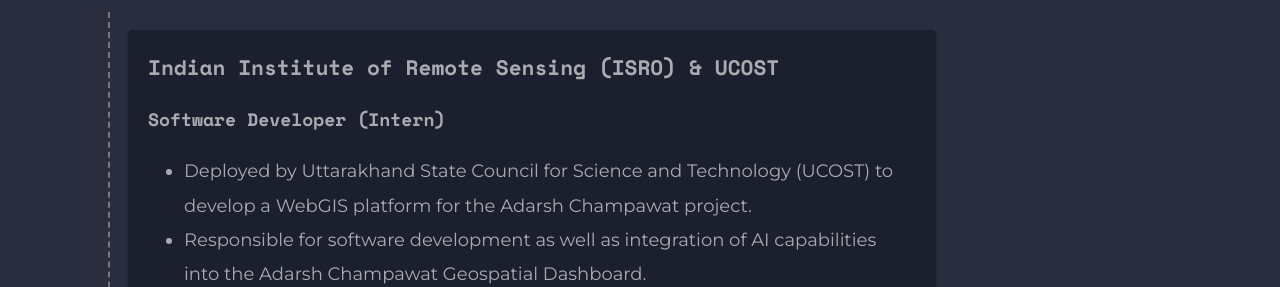
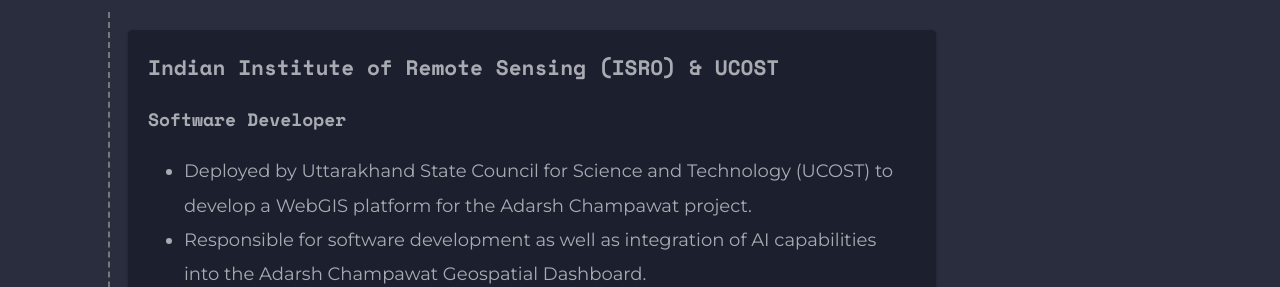
Before and after one commit to sharadcodes/sharadcodes.github.io, a Jekyll site: the page built from experience.md, in a window 1280 px wide. Shown: the part 575-862 px from the top of the page. Built offline with Jekyll 4.4.1, drawn with Linux system fonts in a browser that asks for light colours; nearby versions of some CDN libraries.

Commit message:
Update experience_data.yml

```diff
--- a/_data/experience_data.yml
+++ b/_data/experience_data.yml
@@ -1,5 +1,5 @@
 experience:
-  - title: Software Developer (Intern)
+  - title: Software Developer
     company: Indian Institute of Remote Sensing (ISRO) & UCOST
     dates: February 2024 – Current
     location: Dehradun, India
```
